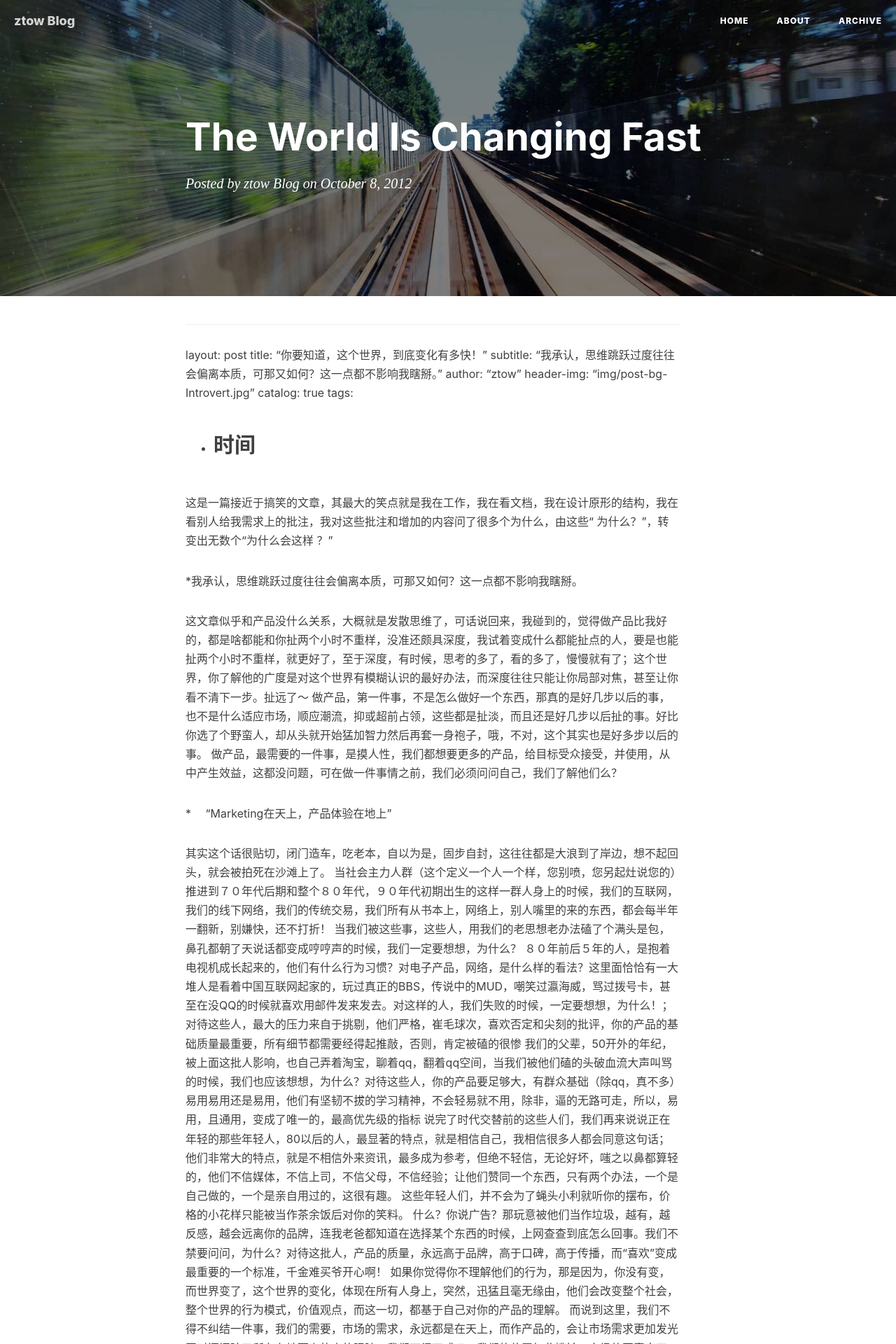
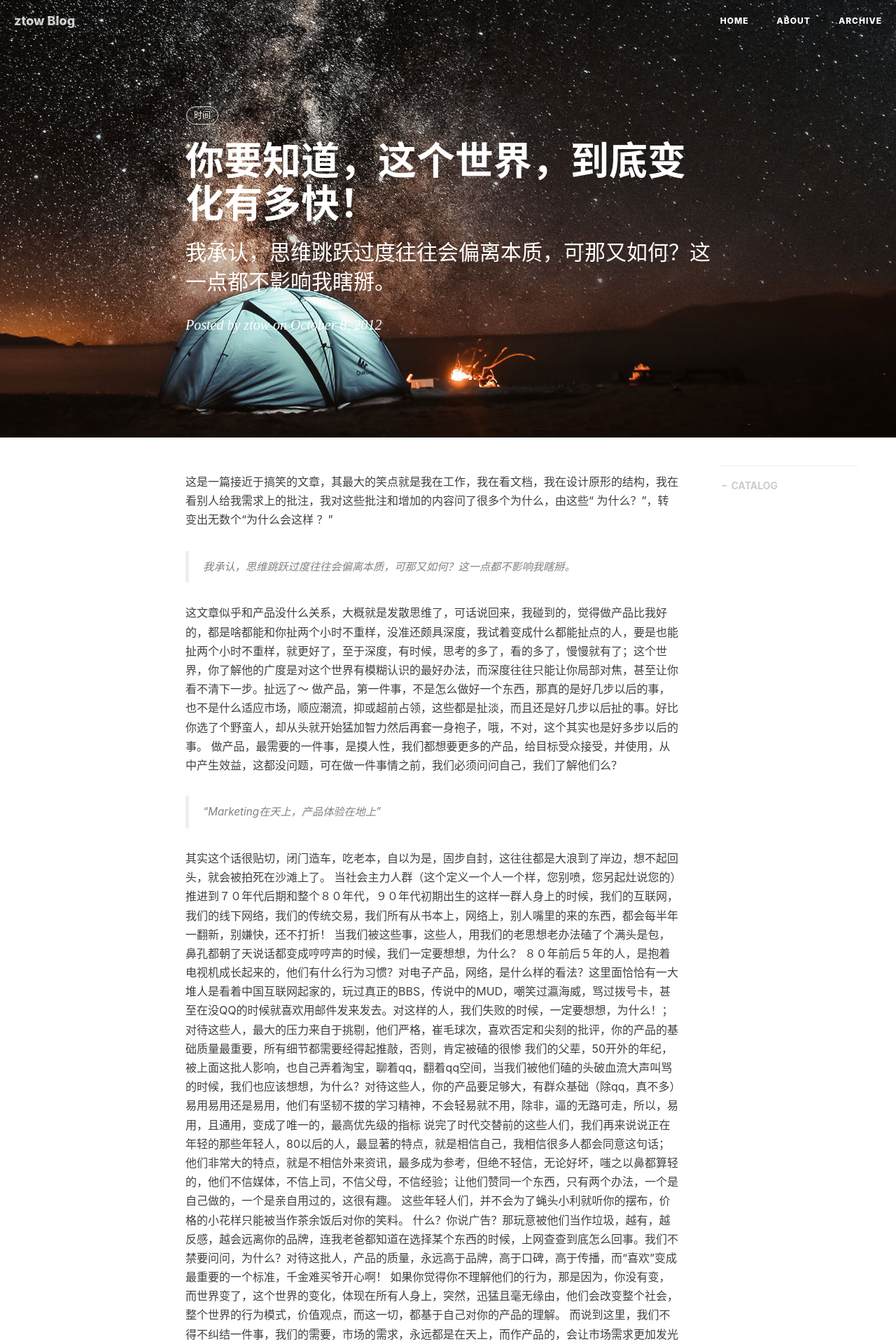
Before and after one commit to ztow/wdphoto, a Jekyll site: the page built from _posts/2012-10-08-The-world-is-changing-fast.md, in a window 1280 px wide. Shown: the top 1920 px of the page at 70% size. Built offline with Jekyll 4.4.1, drawn with Linux system fonts in a browser that asks for light colours; nearby versions of some CDN libraries; our own code applies the rules of GitHub Pages for plain Markdown files; comment, search, counter and statistics services are not loaded.

Commit message:
no message

```diff
--- a/_posts/2012-10-08-The-world-is-changing-fast.md
+++ b/_posts/2012-10-08-The-world-is-changing-fast.md
@@ -1,4 +1,3 @@
-
 ---
 layout: post
 title: "你要知道，这个世界，到底变化有多快！"
@@ -12,13 +11,13 @@ tags:
 
 这是一篇接近于搞笑的文章，其最大的笑点就是我在工作，我在看文档，我在设计原形的结构，我在看别人给我需求上的批注，我对这些批注和增加的内容问了很多个为什么，由这些“ 为什么？”，转变出无数个“为什么会这样 ？”
 
-*我承认，思维跳跃过度往往会偏离本质，可那又如何？这一点都不影响我瞎掰。
+> 我承认，思维跳跃过度往往会偏离本质，可那又如何？这一点都不影响我瞎掰。
 
 这文章似乎和产品没什么关系，大概就是发散思维了，可话说回来，我碰到的，觉得做产品比我好的，都是啥都能和你扯两个小时不重样，没准还颇具深度，我试着变成什么都能扯点的人，要是也能扯两个小时不重样，就更好了，至于深度，有时候，思考的多了，看的多了，慢慢就有了；这个世界，你了解他的广度是对这个世界有模糊认识的最好办法，而深度往往只能让你局部对焦，甚至让你看不清下一步。扯远了～
 做产品，第一件事，不是怎么做好一个东西，那真的是好几步以后的事，也不是什么适应市场，顺应潮流，抑或超前占领，这些都是扯淡，而且还是好几步以后扯的事。好比你选了个野蛮人，却从头就开始猛加智力然后再套一身袍子，哦，不对，这个其实也是好多步以后的事。
 做产品，最需要的一件事，是摸人性，我们都想要更多的产品，给目标受众接受，并使用，从中产生效益，这都没问题，可在做一件事情之前，我们必须问问自己，我们了解他们么？
 
-* 　“Marketing在天上，产品体验在地上”
+> “Marketing在天上，产品体验在地上”
 
 其实这个话很贴切，闭门造车，吃老本，自以为是，固步自封，这往往都是大浪到了岸边，想不起回头，就会被拍死在沙滩上了。
 当社会主力人群（这个定义一个人一个样，您别喷，您另起灶说您的）推进到７０年代后期和整个８０年代，９０年代初期出生的这样一群人身上的时候，我们的互联网，我们的线下网络，我们的传统交易，我们所有从书本上，网络上，别人嘴里的来的东西，都会每半年一翻新，别嫌快，还不打折！
```
